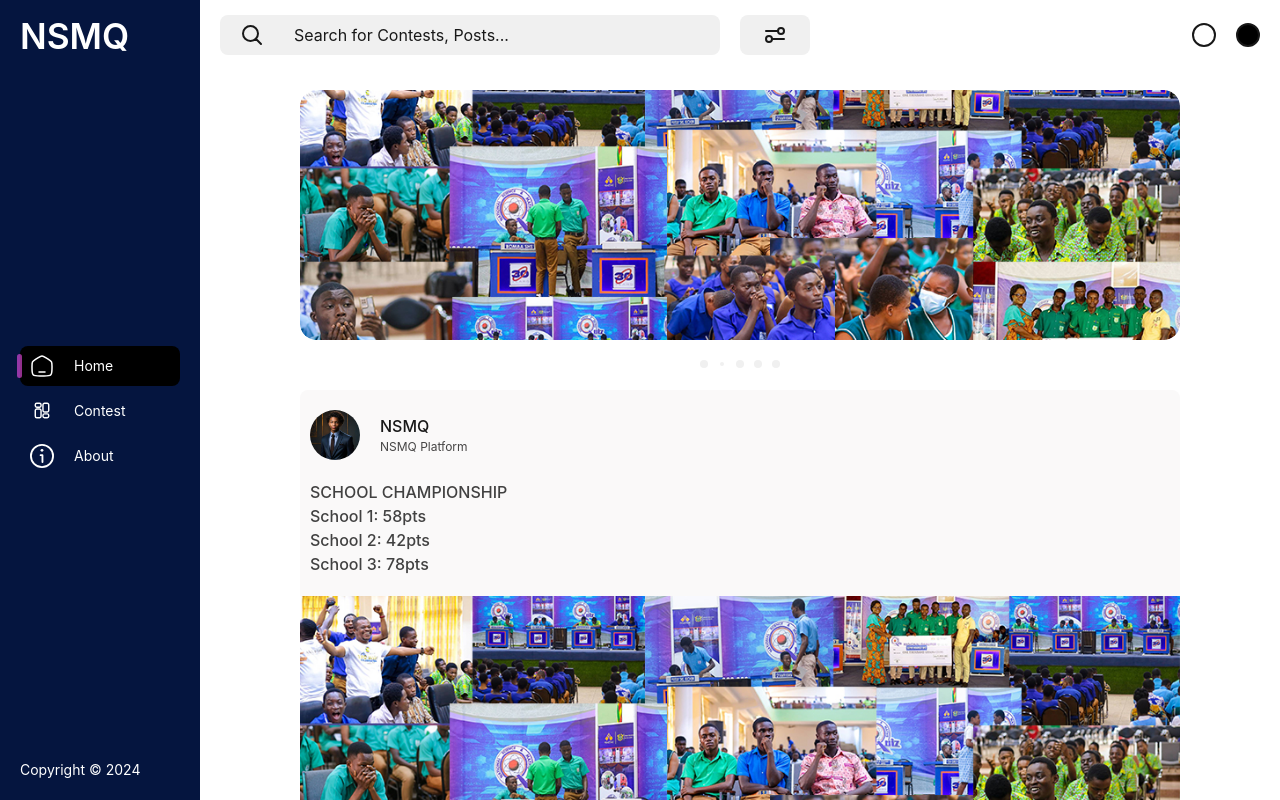
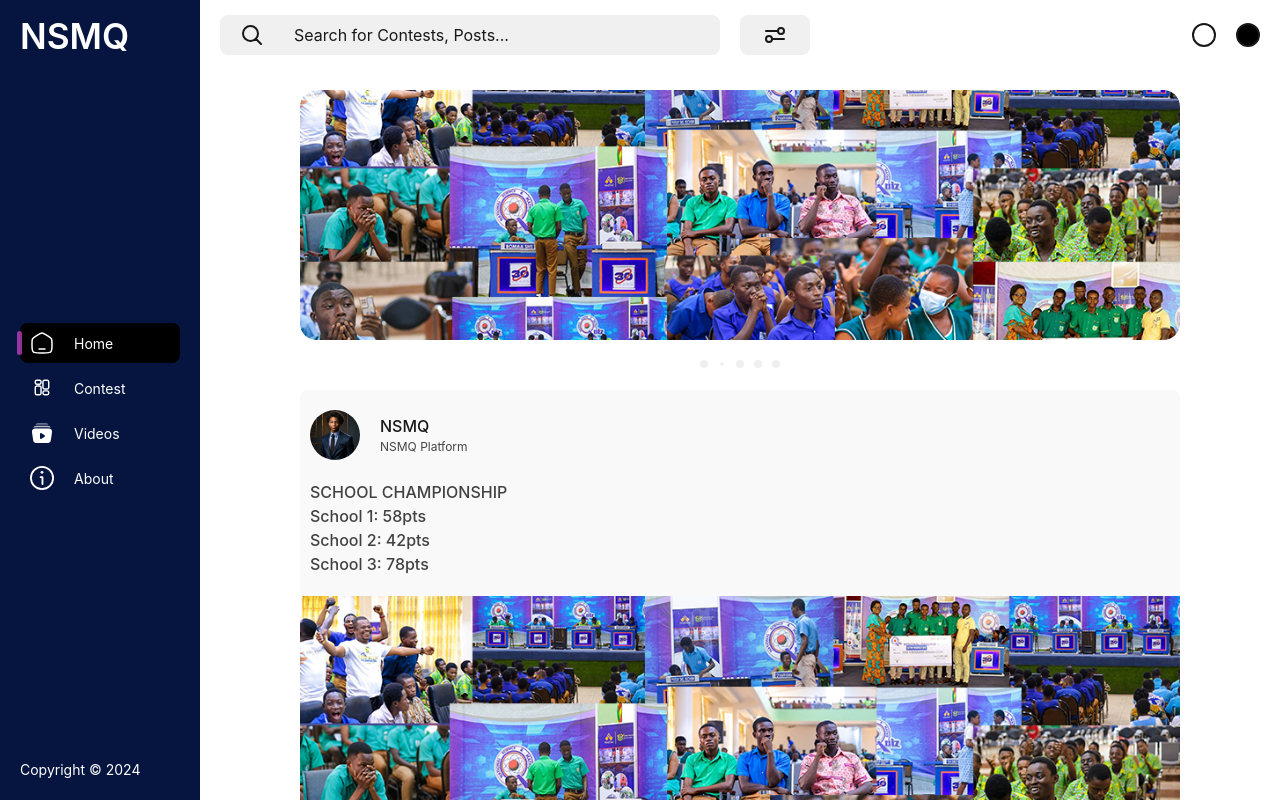
Before and after one commit to DeJunia/nsmq, a React (Vite) app: page / in a window 1280 px wide. Built offline with nearby package versions, Linux system fonts and the light colour scheme.

Commit message:
4th commit

```diff
--- a/src/components/nav.jsx
+++ b/src/components/nav.jsx
@@ -9,6 +9,8 @@
 import settingIconDark from '../assets/icons/settingdk.svg'
 import closeIcon from '../assets/icons/close.svg'
 import closeIconDark from '../assets/icons/closedk.svg'
+import videoIcon from '../assets/icons/video.svg'
+import videoIcondk from '../assets/icons/videodk.svg'
 import DataContext from '../context/dataContext'
 
 const Nav = () => {
@@ -36,6 +38,14 @@
         width={24}
         height={24} alt="" />
           <p>Contest</p>
+        </NavLink>
+
+        <NavLink to='/video'
+        className={({isActive}) => (isActive ? 'activeSideLink' : 'sideLink')}><img
+        src={videoIcondk}
+        width={24}
+        height={24} alt="" />
+          <p>Videos</p>
         </NavLink>
 
         <NavLink to='/aboutPg'
--- a/src/index.css
+++ b/src/index.css
@@ -675,9 +675,10 @@
   width: 100%;
   height: 200px;
   border-radius: 16px;
+  background-color: var(--sup-primary-color);
 }
 
-iframe:hover {
+iframe:is(:hover, :focus-within) {
   border: 2px solid var(--selection);
 }
 
```
